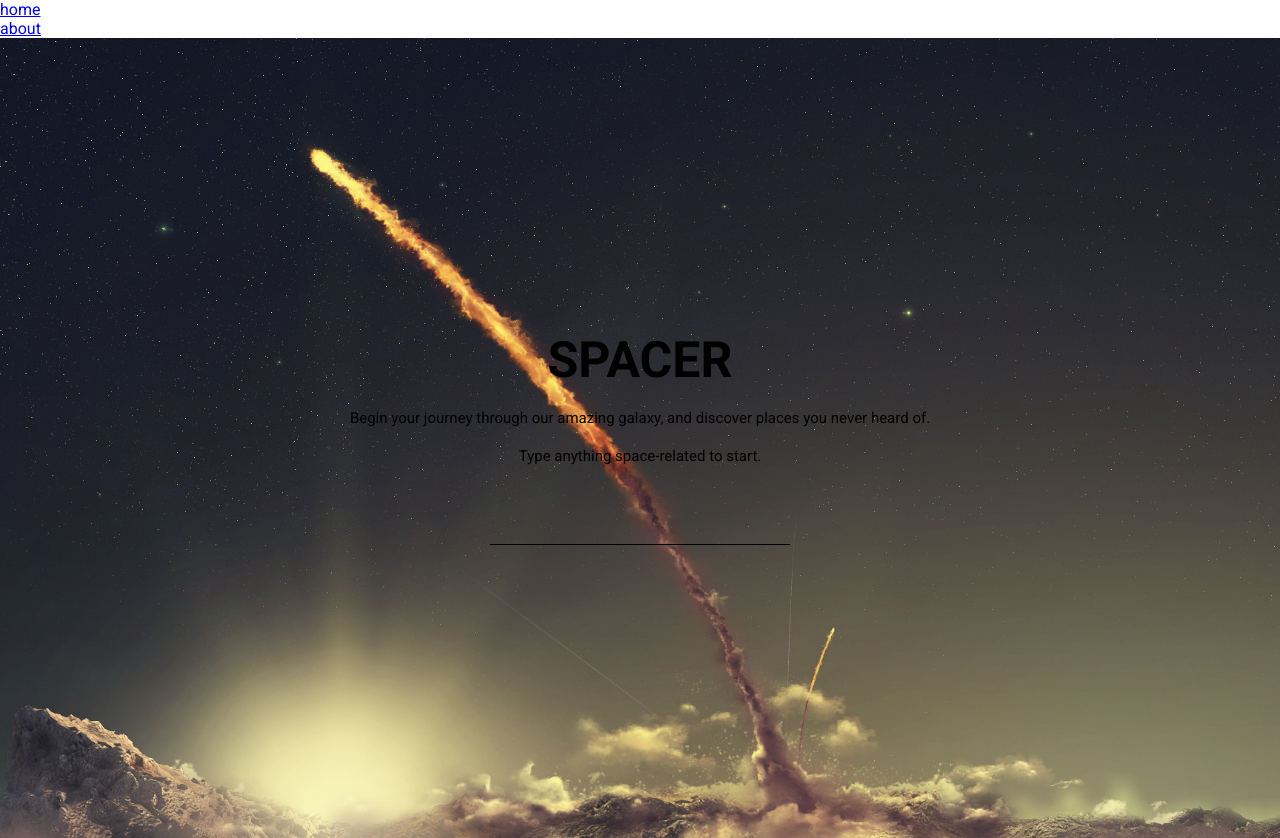
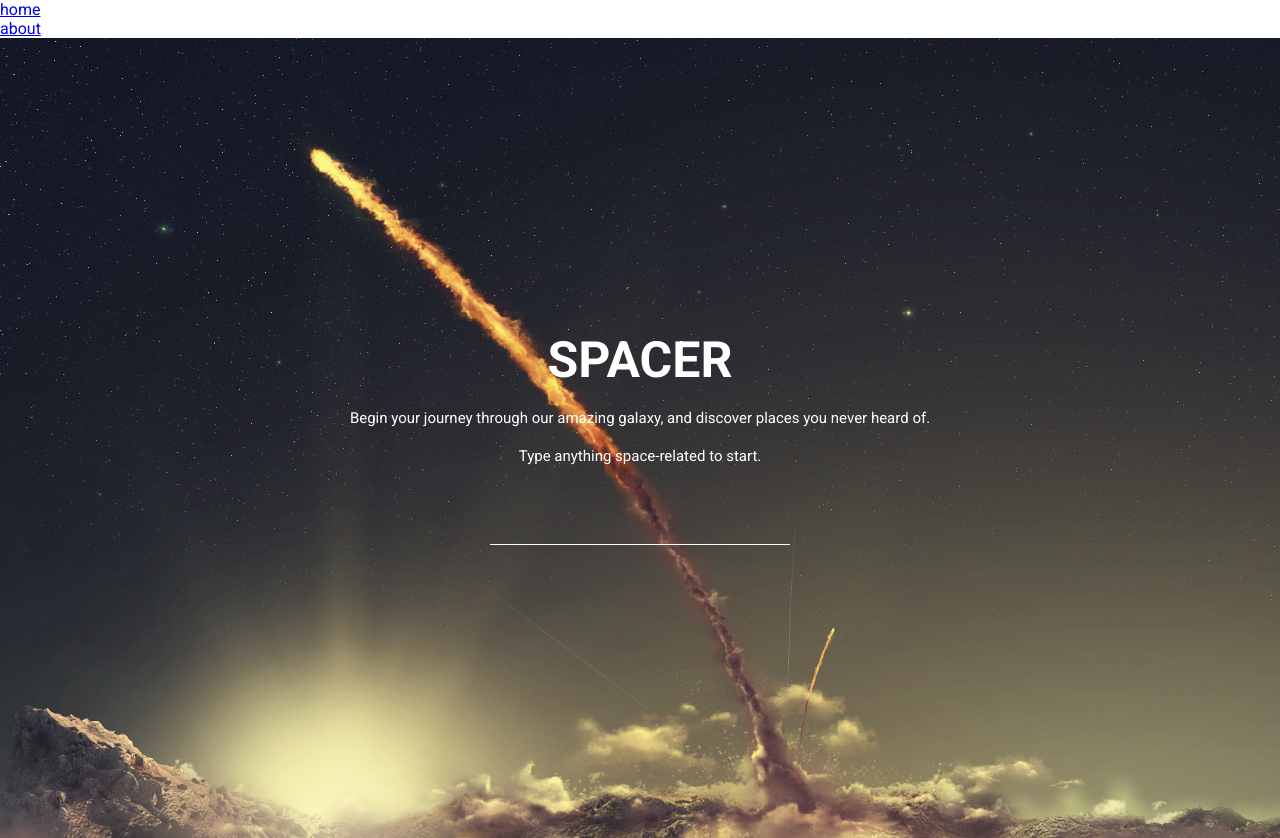
Before and after one commit to szarejko/react-spacer, a React (Create React App) app: page / in a window 1280 px wide. Built offline with nearby package versions, Linux system fonts and the light colour scheme; the HTML template or start-up script is replaced by a standard one.

Commit message:
add variables

```diff
--- a/src/components/HeroClaim.js
+++ b/src/components/HeroClaim.js
@@ -1,3 +1,4 @@
+import { primaryColor } from 'variables'
 import React from 'react'
 import styled from 'styled-components';
 
@@ -12,11 +13,13 @@ const Wrapper = styled.div`
 const Claim = styled.h1`
   font-size: 5rem;
   font-weight: 700;
+  color: ${primaryColor};
 `;
 
 const SubClaim = styled.p`
   margin-top: 20px;
   font-size: 1.5rem;
+  color: ${primaryColor};
 `;
 
 const HeroClaim = () => {
--- a/src/components/SearchInput.js
+++ b/src/components/SearchInput.js
@@ -1,5 +1,6 @@
 import React from 'react'
 import styled from 'styled-components'
+import { primaryColor } from 'variables'
 
 const SearchWrapper = styled.div`
   margin-top: 50px;
@@ -10,7 +11,7 @@ const SearchWrapper = styled.div`
   input {
     height: 30px;
     border: 0;
-    border-bottom: 1px solid black;
+    border-bottom: 1px solid ${primaryColor};
     background: none;
   }
 `
--- /dev/null
+++ b/src/variables.js
@@ -0,0 +1 @@
+export const primaryColor = '#ffffff';
```
